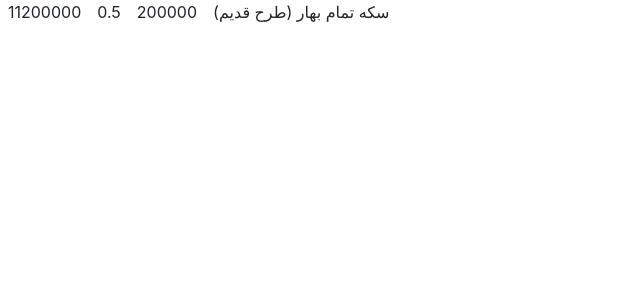
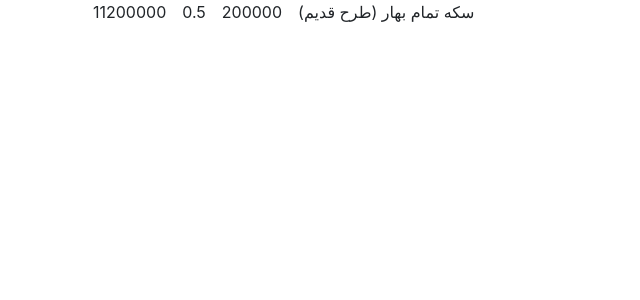
Before and after one commit to rayatniareza/trust-gold, a Vue app: page / in a window 1280 px wide. Shown: the top 300 px of the page, without its empty margins (0-640 px from the left). Built offline with nearby package versions, Linux system fonts and the light colour scheme.

Commit message:
initial commit

```diff
--- a/src/App.vue
+++ b/src/App.vue
@@ -1,5 +1,5 @@
 <template>
-  <div id="app">
+  <div id="app" class="container">
     <product :product="product" />
   </div>
 </template>
```
